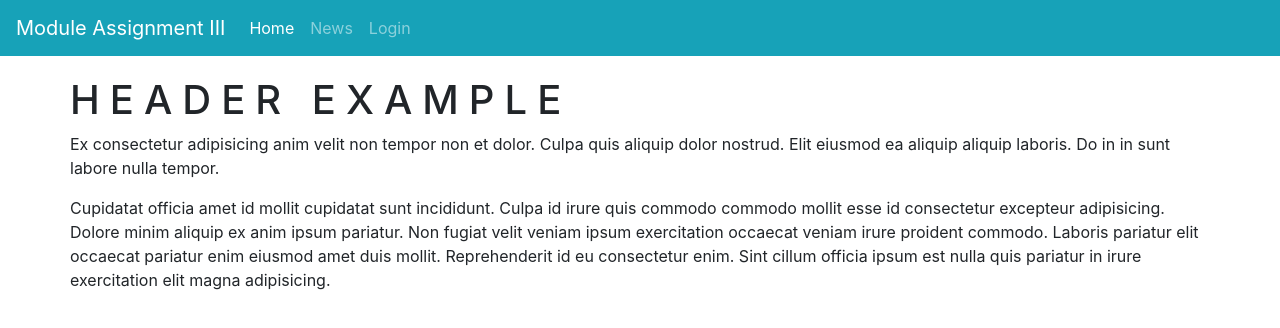
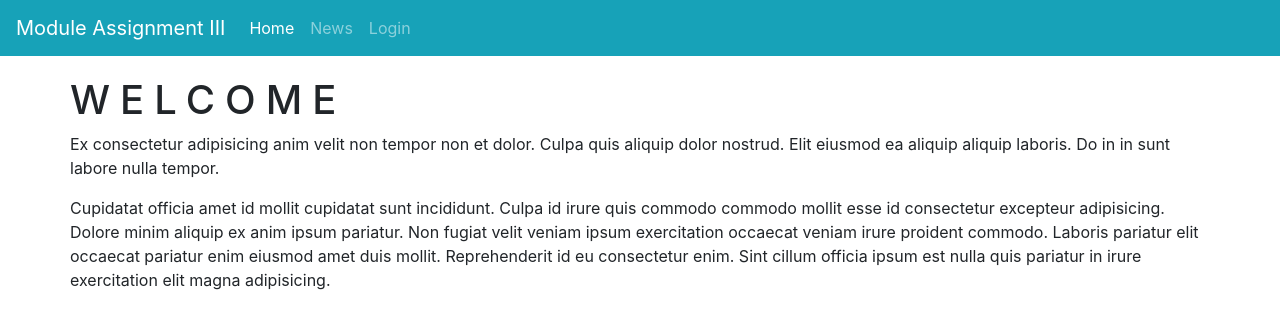
Before and after one commit to mie91/Marie-Berger-frameworks-ma3.js, a React (Create React App) app: page / in a window 1280 px wide. Shown: the top 328 px of the page. Built offline with nearby package versions, Linux system fonts and the light colour scheme.

Commit message:
Update Home.js

```diff
--- a/src/components/home/Home.js
+++ b/src/components/home/Home.js
@@ -6,7 +6,7 @@ export function Home() {
     return (
         <>
             <HomeContent>
-                <Heading content="Header Example" />
+                <Heading content="Welcome" />
                 <p>Ex consectetur adipisicing anim velit non tempor non et dolor. Culpa quis aliquip dolor nostrud. Elit eiusmod ea aliquip aliquip laboris. Do in in sunt labore nulla tempor.</p>
                 <p>Cupidatat officia amet id mollit cupidatat sunt incididunt. Culpa id irure quis commodo commodo mollit esse id consectetur excepteur adipisicing. Dolore minim aliquip ex anim ipsum pariatur. Non fugiat velit veniam ipsum exercitation occaecat veniam irure proident commodo. Laboris pariatur elit occaecat pariatur enim eiusmod amet duis mollit. Reprehenderit id eu consectetur enim. Sint cillum officia ipsum est nulla quis pariatur in irure exercitation elit magna adipisicing.</p>
             </HomeContent>
```
